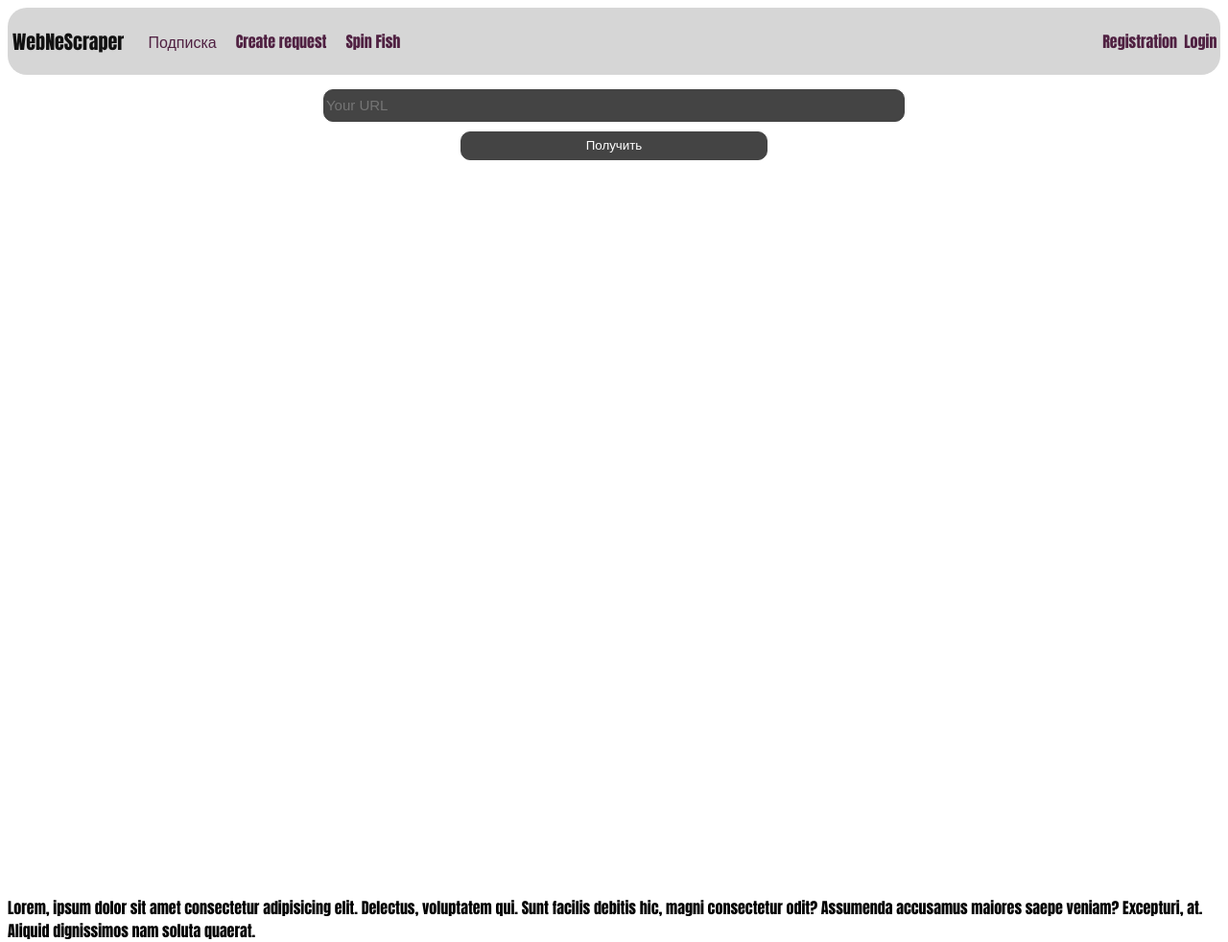
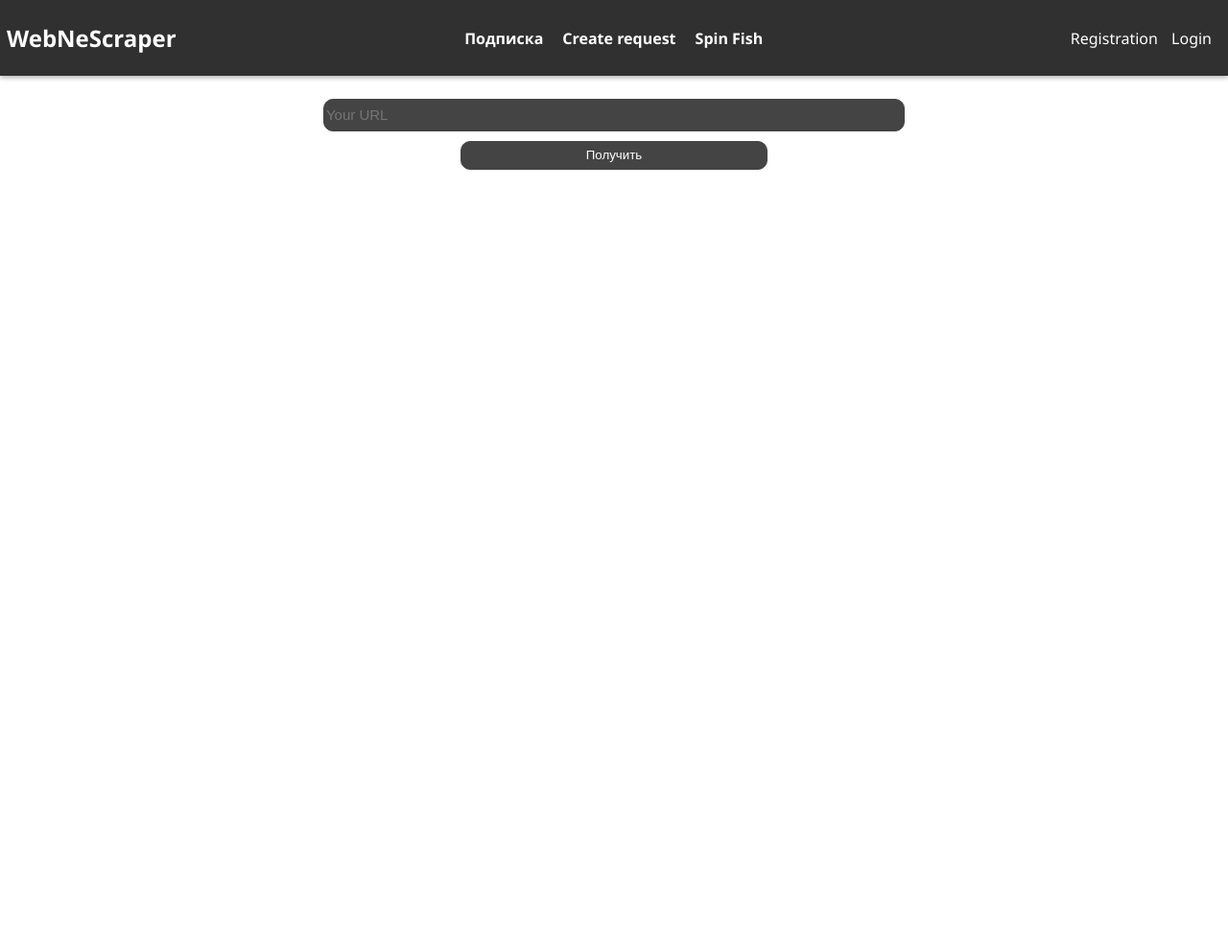
Before and after one commit to Kodik3/WebScraper, a Django app: page / in a window 1280 px wide. Shown: the whole page at 96% size. After the commit the page ends 177 px from the top, so only its background shows below. Run offline with Django 4.2, Linux system fonts and the light colour scheme; parts of the project's set-up code (start-up, migrations or seed data) failed here and were passed over.

Commit message:
new header style + base.html

```diff
--- a/apps/auths/static/css/all_user_req_page_style.css
+++ b/apps/auths/static/css/all_user_req_page_style.css
@@ -2,7 +2,7 @@ body {
     margin: 0;
     padding: 0;
     color: #fff;
-    background: #333;
+    background: rgb(20, 19, 26);
     font-family: 'Segoe UI', Tahoma, Geneva, Verdana, sans-serif;
 }
 a {
--- a/apps/auths/templates/all_user_req_page.html
+++ b/apps/auths/templates/all_user_req_page.html
@@ -5,7 +5,7 @@
     <meta charset="UTF-8">
     <meta http-equiv="X-UA-Compatible" content="IE=edge">
     <meta name="viewport" content="width=device-width, initial-scale=1.0">
-    <link rel="stylesheet" href="{% static 'css/all_user_req_page_style.css' %}?v=1.1">
+    <link rel="stylesheet" href="{% static 'css/all_user_req_page_style.css' %}?v=1.3">
     <title>All pages requests</title>
 </head>
 <body>
@@ -41,7 +41,7 @@
                     <div class="page_item">
                         <a href="{% url 'detail_data_req' item.id %}">
                             <p><i>Type: {{ item.content_type }} Date create: {{ item.date_create }}</i></p>
-                            <p>{{ item.data|truncatewords:3 }}</p>
+                            <p>{{ item.data|truncatewords:15 }}</p>
                         </a>
                     </div>
                 {% empty %}
--- a/apps/main/static/css/base_header.css
+++ b/apps/main/static/css/base_header.css
@@ -1,33 +1,43 @@
 .base-header {
-    background: rgb(214, 214, 214);
+    background-color: rgba(26, 26, 26, 0.9);
+    padding: 7px;
+    box-shadow: 0 2px 5px rgba(0, 0, 0, 0.3);
     display: flex;
-    flex-direction: row;
+    justify-content: space-between;
     align-items: center;
-    justify-content: space-between;
-    height: 70px;
-    border-radius: 20px;
+    position: fixed;
+    width: 100%;
+    z-index: 1000;
+    box-sizing: border-box;
+    top: 0;
+    left: 0;
 }
-.header-SiteName {
-    display: flex;
-    align-items: center;
-    justify-content: center;
-    font-size: 20px;
-    height: 100%;
-    width: 10%;
+
+.header-SiteName a {
+    color: #fff;
+    font-size: 24px;
+    text-decoration: none;
+    font-weight: bold;
 }
-.header-user-status {
-    display: flex;
-    align-items: center;
-    justify-content: space-around;
-    width: 10%;
-    height: 100%;
-}
+
 .header-options {
     display: flex;
-    align-items: center;
-    width: 80%;
-    height: 100%;
 }
+
 .header-options_item {
-    margin-left: 20px;
+    margin-right: 20px;
 }
+
+.header-options_item a {
+    color: #fff;
+    text-decoration: none;
+    font-weight: bold;
+    font-size: 16px;
+}
+
+.header-user-status a {
+    color: #fff;
+    text-decoration: none;
+    font-size: 16px;
+    margin-right: 10px;
+}
--- a/apps/main/static/css/main_style.css
+++ b/apps/main/static/css/main_style.css
@@ -1,13 +1,5 @@
 body {
-    font-family: Impact, fantasy;
     max-height: 100vh;
-}
-a {
-    text-decoration: none;
-    color: rgb(80, 33, 66);
-}
-a:hover{
-    color: rgb(148, 63, 122);
 }
 #main_content {
     display: flex;
--- /dev/null
+++ b/apps/main/templates/base.html
@@ -0,0 +1,52 @@
+{% load static %}
+<!DOCTYPE html>
+<html lang="en">
+<head>
+    <meta charset="UTF-8">
+    <meta http-equiv="X-UA-Compatible" content="IE=edge">
+    <meta name="viewport" content="width=device-width, initial-scale=1.0">
+    <title>{% block title %}{% endblock %}</title>
+
+    {% block styles %}
+    {% endblock %}
+
+    <style>
+        body{
+            font-family: 'Segoe UI', Tahoma, Geneva, Verdana, sans-serif;
+            padding-top: 80px;
+            overscroll-behavior: none;
+        }
+        body::-webkit-scrollbar {
+            display: none; /* Скрыть полосы прокрутки для веб-браузеров, использующих WebKit (Chrome, Safari) */
+        }
+    </style>
+</head>
+<body>
+    <!-- header start -->
+    <header class="base-header">
+        <p class="header-SiteName"><a href="{% url 'main' %}">WebNeScraper</a></p>
+
+        <div class="header-options">
+            <div class="header-options_item"><a href="{% url 'buy_sub' %}">Подписка</a></div>
+            <div class="header-options_item"><a href="{% url 'page_req' %}">Create request</a></div>
+            {% if user.free_subscription_is_use is False %}
+                <div class="header-options_item"><a href="{% url 'free_sub' %}">Бесплатная подписка</a></div>
+            {% endif %}
+            <div class="header-options_item"><a href="https://www.youtube.com/watch?v=QX43QTYyV-8">Spin Fish</a></div>
+        </div>
+
+        <div class="header-user-status">
+            {% if user.is_authenticated %}
+                <a href="{% url 'user_profile' %}">Profile</a>
+            {% else %}
+                <a href="{% url 'registration' %}">Registration</a>
+                <a href="{% url 'login' %}">Login</a>
+            {% endif %}
+        </div>
+    </header>
+    <!-- header end -->
+
+
+    {% block content %}{% endblock %}
+</body>
+</html>
--- a/apps/main/templates/main_template.html
+++ b/apps/main/templates/main_template.html
@@ -1,42 +1,14 @@
+{% extends 'base.html' %}
 {% load static %}
-<!DOCTYPE html>
-<html lang="en">
-<head>
-    <meta charset="UTF-8">
-    <meta http-equiv="X-UA-Compatible" content="IE=edge">
-    <meta name="viewport" content="width=device-width, initial-scale=1.0">
-    <!-- link main style -->
-    <link rel="stylesheet" href="{% static 'css/main_style.css' %}">
-    <!-- link header style -->
-    <link rel="stylesheet" href="{% static 'css/base_header.css' %}">
 
-    <title>Main</title>
-</head>
-<body>
-    <!-- header start -->
-    <header class="base-header">
-        <p class="header-SiteName"><a style="color: #111;" href="{% url 'main' %}">WebNeScraper</a></p>
+{% block title %} Main {% endblock %}
 
-        <div class="header-options">
-            <div class="header-options_item"><a href="{% url 'buy_sub' %}">Подписка</a></div>
-            <div class="header-options_item"><a href="{% url 'page_req' %}">Create request</a></div>
-            {% if user.free_subscription_is_use is False %}
-                <div class="header-options_item"><a href="{% url 'free_sub' %}">Бесплатная подписка</a></div>
-            {% endif %}
-            <div class="header-options_item"><a href="https://www.youtube.com/watch?v=QX43QTYyV-8">Spin Fish</a></div>
-        </div>
+{% block styles %}
+    <link rel="stylesheet" href="{% static 'css/main_style.css' %}?v=1.3">
+    <link rel="stylesheet" href="{% static 'css/base_header.css' %}?v=1.2">
+{% endblock %}
 
-        <div class="header-user-status">
-            {% if user.is_authenticated %}
-                <a href="{% url 'user_profile' %}">Profile</a>
-            {% else %}
-                <a href="{% url 'registration' %}">Registration</a>
-                <a href="{% url 'login' %}">Login</a>
-            {% endif %}
-        </div>
-    </header>
-    <!-- header end -->
-
+{% block content %}
     <div id="main_content">
         <div id="main_right"></div>
 
@@ -110,7 +82,7 @@
         <div id="main_left"></div>
 
     </div>
-    <p>Lorem, ipsum dolor sit amet consectetur adipisicing elit. Delectus, voluptatem qui. Sunt facilis debitis hic, magni consectetur odit? Assumenda accusamus maiores saepe veniam? Excepturi, at. Aliquid dignissimos nam soluta quaerat.</p>
+
     <script src="{% static 'js/range_toggle_button.js' %}"></script>
-</body>
-</html>
+
+{% endblock %}
```
Also changed, not shown: apps/auths/templates/purchasing_sub.html (+17 -51 lines), apps/auths/templates/user_profile.html (+9 -38 lines), apps/main/templates/result_data.html (+12 -11 lines), apps/main/templates/temporary_page_request.html (+8 -11 lines), README.md.
